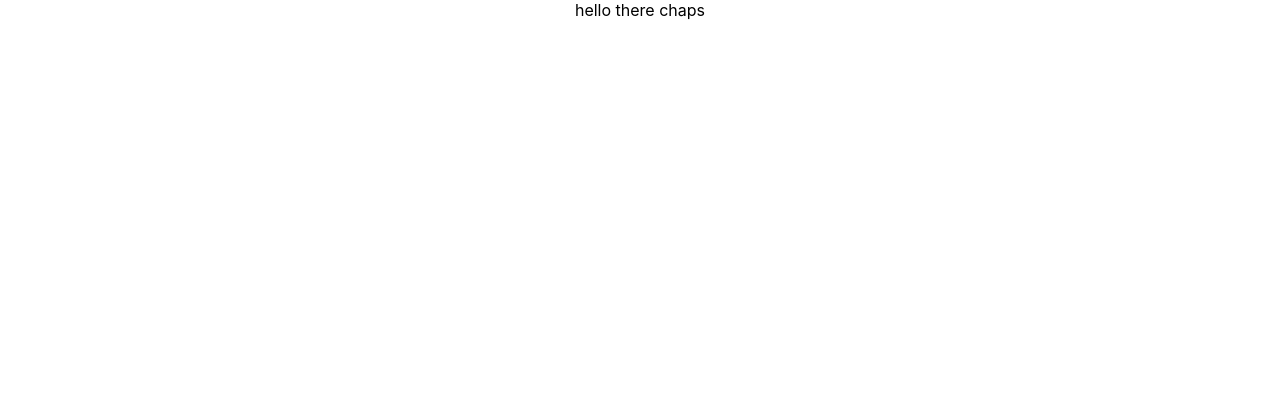
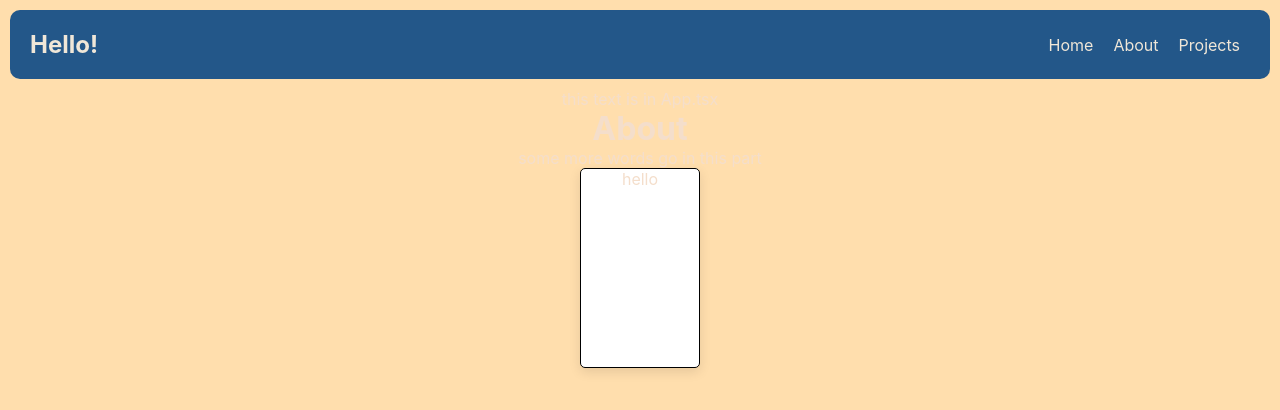
Before and after one commit to benscruton/personal_site, a React (Create React App) app: page /about in a window 1280 px wide. Shown: the top 410 px of the page. Built offline with nearby package versions, Linux system fonts and the light colour scheme.

Commit message:
Pages and basic styles created

```diff
--- a/package.json
+++ b/package.json
@@ -3,6 +3,7 @@
   "version": "0.1.0",
   "private": true,
   "dependencies": {
+    "@reach/router": "^1.3.4",
     "@testing-library/jest-dom": "^5.11.4",
     "@testing-library/react": "^11.1.0",
     "@testing-library/user-event": "^12.1.10",
@@ -39,5 +40,8 @@
       "last 1 firefox version",
       "last 1 safari version"
     ]
+  },
+  "devDependencies": {
+    "@types/reach__router": "^1.3.9"
   }
 }
--- a/src/App.css
+++ b/src/App.css
@@ -1,5 +1,13 @@
+*{
+  margin: 0px;
+  padding: 0px;
+  vertical-align: top;
+  box-sizing: border-box;
+}
+
 .App {
   text-align: center;
+  color: #F4DECB;
 }
 
 .App-logo {
--- a/src/App.tsx
+++ b/src/App.tsx
@@ -1,10 +1,23 @@
-import {FC} from 'react';
+import React from 'react';
+import Nav from "./components/Nav";
+import Background from "./components/Background";
+import Home from "./views/Home";
+import About from "./views/About";
+import Projects from "./views/Projects";
 import './App.css';
+import {Router} from "@reach/router";
 
-const App: FC = () => {
+const App: React.FC = () => {
   return (
     <div className="App">
-      hello there chaps
+      <Background />
+      <Nav />
+      this text is in App.tsx
+      <Router>
+        <Home path="/" />
+        <About path="/about" />
+        <Projects path="/projects" />
+      </Router>
     </div>
   );
 }
--- /dev/null
+++ b/src/components/Background.module.css
@@ -0,0 +1,9 @@
+.bg{
+    position: fixed;
+    z-index: -1;
+    right: 0;
+    top: 0;
+    bottom: 0;
+    left: 0;
+    background-color: navajowhite;
+}
--- /dev/null
+++ b/src/components/Background.tsx
@@ -0,0 +1,14 @@
+import React from "react";
+import styles from "./Background.module.css";
+
+interface Props {}
+
+const Background: React.FC<Props> = () => {
+  return (
+    <div className={styles.bg}>
+
+    </div>
+  );
+};
+
+export default Background;
--- /dev/null
+++ b/src/components/Nav.module.css
@@ -0,0 +1,46 @@
+.wrapper{
+    display: flex;
+    background-color: #235789;
+    color: #F0E7D8;
+    justify-content: space-between;
+    align-items: center;
+    padding: 20px;
+    margin: 10px;
+    border-radius: 10px;
+}
+
+.title{
+    padding: 0;
+}
+
+.pages{
+    display: inline;
+    padding: 0px;
+}
+
+.navlink{
+    display: inline;
+    padding: 10px;
+}
+
+.navtext{
+    text-decoration: none;
+    color: #F0E7D8;
+}
+
+.navlink:hover{
+    display: inline;
+    padding: 10px;
+    border-radius: 10px;
+    background-color: #F0E7D8;
+}
+
+.navlink:hover a{
+    color: hotpink;
+}
+
+.navtext:hover{
+    color: #94618E;
+    background-color: #F0E7D8;
+    text-decoration: none;
+}
--- /dev/null
+++ b/src/components/Nav.tsx
@@ -0,0 +1,38 @@
+import React from "react";
+import styles from "./Nav.module.css";
+import {Link} from "@reach/router";
+
+interface Props {
+
+}
+
+const Nav: React.FC<Props> = () => {
+
+  return (
+    <div className={styles.wrapper}>
+      <h2 className={styles.title}>Hello!</h2>
+      <ul className={styles.pages}>
+        <li className={styles.navlink}>
+          <Link to="/" className={styles.navtext}>
+            Home
+          </Link>
+        </li>
+
+        <li className={styles.navlink}>
+          <Link to="/about" className={styles.navtext}>
+            About
+          </Link>
+        </li>
+
+        <li className={styles.navlink}>
+          <Link to="/projects" className={styles.navtext}>
+            Projects
+          </Link>
+        </li>
+
+      </ul>
+    </div>
+  );
+}
+
+export default Nav;
--- /dev/null
+++ b/src/views/About.tsx
@@ -0,0 +1,31 @@
+import { RouteComponentProps } from "@reach/router";
+import CSS from "csstype";
+import React from "react";
+
+interface Props {
+  path: RouteComponentProps
+}
+
+const boxStyle: CSS.Properties = {
+  height: "200px",
+  width: "120px",
+  backgroundColor: "white",
+  margin: "0 auto",
+  boxShadow: "rgba(0, 0, 0, 0.1) 0px 4px 12px",
+  border: "1px solid black",
+  borderRadius: "5px"
+}
+
+const About: React.FC<Props> = () => {
+  return (
+    <div>
+      <h1>About</h1>
+      <p>some more words go in this part</p>
+      <div style={boxStyle}>
+        hello
+      </div>
+    </div>
+  );
+}
+
+export default About;
--- /dev/null
+++ b/src/views/Home.tsx
@@ -0,0 +1,17 @@
+import { RouteComponentProps } from "@reach/router";
+import React from "react";
+
+interface Props {
+  path: RouteComponentProps
+}
+
+const Home: React.FC<Props> = () => {
+  return (
+    <div>
+      <h1>Home page woo</h1>
+      <p>here's some stuff</p>
+    </div>
+  );
+}
+
+export default Home;
--- /dev/null
+++ b/src/views/Projects.tsx
@@ -0,0 +1,19 @@
+import { RouteComponentProps } from "@reach/router";
+import React from "react";
+
+interface Props {
+  path: RouteComponentProps
+}
+
+const Projects: React.FC<Props> = () => {
+  return (
+    <div>
+      <h1>Here are some of my projects:</h1>
+      <p>Chess Roulette</p>
+      <p>Dinner Getter</p>
+      <p>Bookshelf</p>
+    </div>
+  );
+}
+
+export default Projects;
```
Also changed, not shown: src/components/TestComponent.tsx (added, +23 -0 lines), 1 other file (tests, documents, lock files or other folders).
